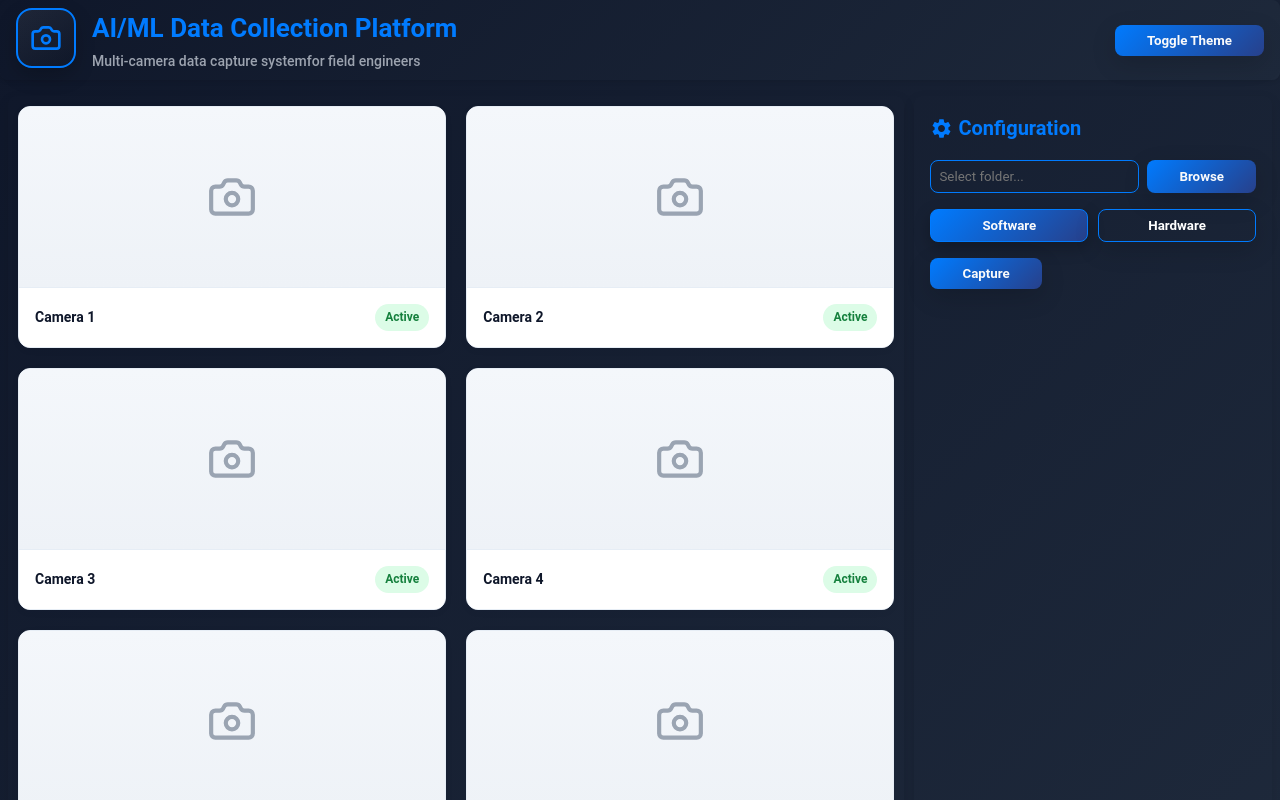
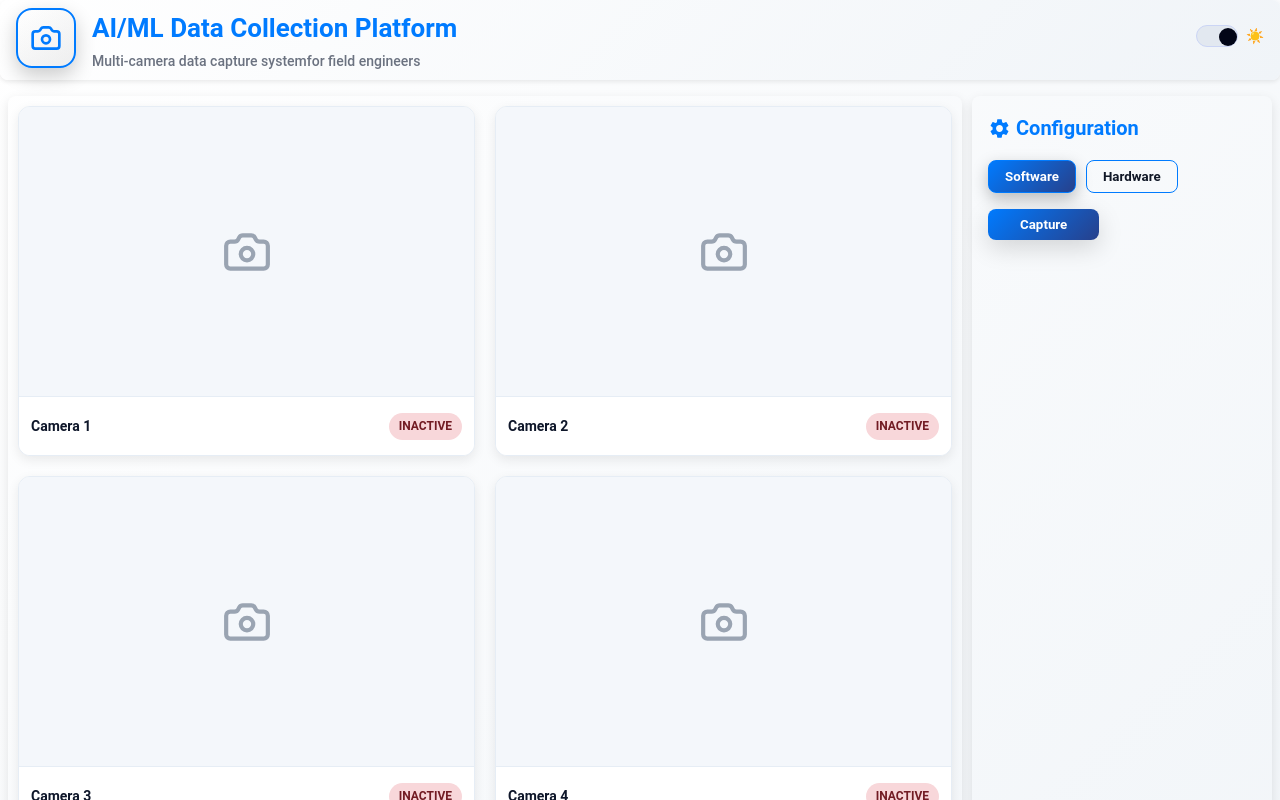
Before and after one commit to Praveen7892/Data_Collection_fe, a React (Create React App) app: page / in a window 1280 px wide. Shown: the top 800 px of the page. Built offline with nearby package versions, Linux system fonts and the light colour scheme.

Commit message:
integrated the Capture and get Capture Images API

```diff
--- a/src/App.js
+++ b/src/App.js
@@ -3,7 +3,7 @@ import "./styles/global.css";
 import DataCollection from "./layouts/DataCollection";
 
 const App = () => {
-  const [theme, setTheme] = useState("dark");
+  const [theme, setTheme] = useState("light");
 
   const toggleTheme = () => {
     setTheme(theme === "dark" ? "light" : "dark");
@@ -13,7 +13,7 @@ const App = () => {
     <div
       data-theme={theme}
     >
-      <DataCollection toggleTheme={toggleTheme} />
+      <DataCollection toggleTheme={toggleTheme} theme={theme} />
     </div>
   );
 };
--- /dev/null
+++ b/src/hooks/useDataCollection.js
@@ -0,0 +1,69 @@
+import { useState } from "react";
+import { capture as captureAPI, getCaptureImages } from "../services/services";
+
+const useDataCollection = () => {
+  const [loading, setLoading] = useState(false);
+  const [error, setError] = useState(null);
+  const [response, setResponse] = useState(null);
+  const [data, setData] = useState(null);
+
+// const capture = async () => {
+//   setLoading(true);
+//   setError(null);
+
+//  try {
+//   console.log("Calling capture API...");
+//   const res = await captureAPI({ capture: true });
+//   console.log("Capture API success:", res);
+
+//   console.log("Calling getCaptureImages...");
+//   const data = await getCaptureImages();
+//   console.log("Images received:", data);
+
+//   setData(data);
+// } catch (err) {
+//   console.error("Error happened:", err);
+// }finally {
+//     setLoading(false);
+//   }
+// };
+
+
+const capture = async () => {
+  setLoading(true);
+  setError(null);
+
+  try {
+    console.log("Calling capture API...");
+    const res = await captureAPI({ capture: true });
+    console.log("Capture API success:", res);
+
+    console.log("Calling getCaptureImages...");
+    const captureData = await getCaptureImages();
+    console.log("Images received:", captureData);
+
+    // Make sure the structure is consistent
+    setData({
+      message: captureData.message ?? "captured",
+      response: captureData.response ?? { captured_images: [] },
+      status_code: captureData.status_code ?? 200
+    });
+  } catch (err) {
+    console.error("Error happened:", err);
+    setError(err);
+  } finally {
+    setLoading(false);
+  }
+};
+
+
+  return {
+    capture,
+    loading,
+    error,
+    response,
+    data
+  };
+};
+
+export default useDataCollection;
--- a/src/layouts/DataCollection.jsx
+++ b/src/layouts/DataCollection.jsx
@@ -1,45 +1,72 @@
-import React, { useState, useRef } from "react";
+import React, { useState, useRef, useMemo } from "react";
 import { FaCamera } from "react-icons/fa";
 import { MdCameraAlt } from "react-icons/md";
 import { Camera } from "lucide-react";
 import { FiSettings } from "react-icons/fi";
+import { MdSettings } from "react-icons/md";
+import { IoSettingsOutline } from "react-icons/io5";
+import { FaSlidersH } from "react-icons/fa";
+import useDataCollection from "../hooks/useDataCollection";
 
-import { MdSettings } from "react-icons/md"; // Material
-import { IoSettingsOutline } from "react-icons/io5"; // iOS-style
-import { FaSlidersH } from "react-icons/fa"; // Sliders
 
-const DataCollection = ({ toggleTheme }) => {
-  const cameras = [
-    { name: "Camera 1", status: "active" },
-    { name: "Camera 2", status: "active" },
-    { name: "Camera 3", status: "active" },
-    { name: "Camera 4", status: "active" },
-    { name: "Camera 5", status: "active" },
-    { name: "Camera 6", status: "inactive" },
-  ];
+
+const DataCollection = ({ toggleTheme, theme }) => {
+
+ const { data, capture, loading, error } = useDataCollection();
+
+const MAX_CAMERAS = 6;
+
+console.log("captured_images:", data?.response?.captured_images);
+const images = useMemo(() => {
+  return Array.from({ length: MAX_CAMERAS }, (_, i) => {
+    const url = data?.response?.captured_images?.[i] ?? null;
+    return {
+      id: i,
+      name: `Camera ${i + 1}`,
+      src: url,
+      status: url ? "active" : "inactive",
+    };
+  });
+}, [data]);
+
+  console.log(images, "images");
+
 
   return (
     <div className="page">
-      <Header toggleTheme={toggleTheme} />
+      <Header toggleTheme={toggleTheme} theme={theme} />
       <div className="page-content">
         <div className="page-content-left">
           {" "}
+          {/* <div className="camera-grid">
+            {images.map((image, i) => (
+              <CameraCard key={i} {...image} />
+            ))}
+          </div> */}
+
           <div className="camera-grid">
-            {cameras.map((cam, i) => (
-              <CameraCard key={i} {...cam} />
-            ))}
-          </div>
+  {images.map((image) => (
+    <CameraCard key={image.id} {...image} />
+  ))}
+</div>
+
+
+
         </div>
         <div className="page-content-right">
           {" "}
-          <Configuration />
+          <Configuration
+               capture={capture}
+            loading={loading}
+            error={error}
+            />
         </div>
       </div>
     </div>
   );
 };
 
-const Header = ({ toggleTheme }) => {
+const Header = ({ toggleTheme, theme }) => {
   return (
     <header className="header">
       <div
@@ -92,15 +119,27 @@ const Header = ({ toggleTheme }) => {
         </div>
       </div>
       <div>
-        <button onClick={toggleTheme}>Toggle Theme</button>
+        {/* <button onClick={toggleTheme}> {theme === "dark" ? "🌙 Dark" : "☀️ Light"}</button> */}
+        <button
+          className={`theme-switch ${theme}`}
+          onClick={toggleTheme}
+          aria-label="Toggle theme"
+        >
+          <span className="switch-track">
+            <span className="switch-thumb" />
+          </span>
+          <span className="switch-icon">{theme === "dark" ? "🌙" : "☀️"}</span>
+        </button>
       </div>
     </header>
   );
 };
 
-const Configuration = () => {
+const Configuration = ({ capture, loading, error }) => {
   const [path, setPath] = useState("");
   const dirInputRef = useRef(null);
+
+    // const { capture, loading, error } = useDataCollection();
 
   const handleBrowse = () => {
     dirInputRef.current.click();
@@ -126,24 +165,23 @@ const Configuration = () => {
           alignItems: "center",
           gap: "5px",
           fontSize: "20px",
-          color:"var(--color-primary)",
+          color: "var(--color-primary)",
         }}
       >
         <MdSettings size={23} />
         Configuration
       </h2>
 
-      <div className="path-selector">
+      {/* <div className="path-selector">
         <input
           type="text"
           value={path}
           readOnly
           placeholder="Select folder..."
           className="input-file-path"
-
         />
 
-        <button onClick={handleBrowse}>Browse</button>
+        <button className="path-selector-browse-btn" onClick={handleBrowse}>Browse</button>
 
         <input
           type="file"
@@ -152,7 +190,7 @@ const Configuration = () => {
           webkitdirectory="true"
           onChange={handleDirectoryChange}
         />
-      </div>
+      </div> */}
 
       <div className="toggle-buttons">
         <button
@@ -171,24 +209,72 @@ const Configuration = () => {
       </div>
 
       <div>
-        {mode === "software" && <button >Capture</button>}
+        {/* {mode === "software" && <button className="path-selector-browse-btn">Capture</button>} */}
+        {mode === "software" && (
+  <button
+    className="path-selector-browse-btn"
+    onClick={capture}
+    disabled={loading}
+  >
+    {loading ? "Capturing..." : "Capture"}
+  </button>
+)}
 
-        {mode === "hardware" && <button>Hardware Action</button>}
+
+        {mode === "hardware" && (
+          <p className="hardware-msg">
+            Hardware Trigger Enabled - <br /> Cameras capture on external signal
+          </p>
+        )}
       </div>
     </div>
   );
 };
 
-const CameraCard = ({ name, status = "active" }) => {
+// const CameraCard = ({ name, status = "active" }) => {
+
+//   return (
+//     <div className="camera-card">
+//       <div className="camera-preview">
+//         <Camera size={50} className="camera-icon" />
+//         {/* {data.
+
+//         } */}
+//       </div>
+
+//       <div className="camera-footer">
+//         <span className="camera-name">{name}</span>
+
+//         <span
+//           className={`camera-status ${
+//             status === "active" ? "active" : "inactive"
+//           }`}
+//         >
+//           {status === "active" ? "Active" : "Inactive"}
+//         </span>
+//       </div>
+//     </div>
+//   );
+// };
+
+
+const CameraCard = ({ name, status = "active", src }) => {
   return (
     <div className="camera-card">
       <div className="camera-preview">
-        <Camera size={50} className="camera-icon" />
+        {src ? (
+          <img
+            src={src}
+            alt={src}
+            className="camera-image"
+          />
+        ) : (
+          <Camera size={50} className="camera-icon" />
+        )}
       </div>
 
       <div className="camera-footer">
         <span className="camera-name">{name}</span>
-
         <span
           className={`camera-status ${
             status === "active" ? "active" : "inactive"
@@ -201,4 +287,6 @@ const CameraCard = ({ name, status = "active" }) => {
   );
 };
 
+
+
 export default DataCollection;
--- /dev/null
+++ b/src/services/services.js
@@ -0,0 +1,44 @@
+const API_BASE = "http://127.0.0.1:5000/capture";
+
+
+export const capture = async (data) => {
+    console.log(data);
+    const payload = data;
+    try {
+        const res = await fetch(`${API_BASE}/click_capture`, {
+            method: "POST",
+            headers: {
+                "Content-Type": "application/json",
+            },
+            body: JSON.stringify(payload),
+        });
+
+        if (!res.ok) throw new Error("Failed to Add Plan");
+
+        const data = await res.json();
+        return data;
+    } catch (e) {
+        return e;
+    }
+};
+
+
+
+export const getCaptureImages = async () => {
+
+    try {
+        const res = await fetch(`${API_BASE}/get_captured_images`, {
+            method: "GET",
+            headers: {
+                "Content-Type": "application/json",
+            },
+        });
+
+        if (!res.ok) throw new Error("Failed to Add Plan");
+
+        const data = await res.json();
+        return data;
+    } catch (e) {
+        return e;
+    }
+};
--- a/src/styles/global.css
+++ b/src/styles/global.css
@@ -9,6 +9,8 @@
   --color-text-accent: #007bff;
   --color-text-error: #ef4444;
   --color-text-success: #22c55e;
+
+  --hardware-msg-bg: ;
 
   --font-sans: "Roboto", "Helvetica", "Arial", sans-serif;
 
@@ -36,6 +38,9 @@
   --color-text-accent: #007bff;
   --color-text-error: #b91c1c;
   --color-text-success: #16a34a;
+
+  --hardware-msg-bg: #dceaf8;
+
 
   --shadow-sm: 0 2px 4px rgba(0, 0, 0, 0.08);
   --shadow-md: 0 4px 12px rgba(0, 0, 0, 0.1);
@@ -94,7 +99,6 @@ body {
   flex: 3;
   min-width: 300px;
   border-radius: var(--radius-md);
-  /* box-shadow: 0 4px 12px rgba(0, 0, 0, 0.1); */
   box-shadow: var(--shadow-md);
 
   transition:
@@ -124,7 +128,6 @@ body {
   color: var(--color-text);
   padding: var(--space-sm) var(--space-md);
   border-radius: var(--radius-md);
-  /* box-shadow: 0 4px 12px rgba(0, 0, 0, 0.1); */
   box-shadow: var(--shadow-sm);
   transition:
     background 0.5s ease,
@@ -132,7 +135,59 @@ body {
   width: 100%;
 }
 
-button {
+
+.theme-switch {
+  display: inline-flex;
+  align-items: center;
+  gap: 0.5rem;
+  cursor: pointer;
+  background: none;
+  border: none;
+  padding: 0;
+}
+
+/* Track */
+.switch-track {
+  position: relative;
+  width: 42px;
+  height: 22px;
+  background: #020617;
+  border-radius: 999px;
+  border: 1px solid #1e293b;
+  transition: background 0.25s ease, border-color 0.25s ease;
+}
+
+/* Thumb */
+.switch-thumb {
+  position: absolute;
+  top: 2px;
+  left: 2px;
+  width: 18px;
+  height: 18px;
+  background: #e5e7eb;
+  border-radius: 50%;
+  transition: transform 0.25s ease, background 0.25s ease;
+}
+
+/* Light mode */
+.theme-switch.light .switch-track {
+  background: #e2e8f0;
+  border-color: #cbd5f5;
+}
+
+.theme-switch.light .switch-thumb {
+  transform: translateX(20px);
+  background: #020617;
+}
+
+/* Icon */
+.switch-icon {
+  font-size: 0.9rem;
+  user-select: none;
+}
+
+
+.path-selector-browse-btn {
   background: linear-gradient(
     135deg,
     var(--color-primary),
@@ -143,7 +198,6 @@ button {
   padding: var(--space-sm) var(--space-lg);
   border: none;
   font-weight: bold;
-  /* box-shadow: 0 4px 12px rgba(0, 0, 0, 0.2); */
   box-shadow: var(--shadow-lg);
 
   cursor: pointer;
@@ -153,7 +207,7 @@ button {
     background 0.3s ease;
 }
 
-button:hover {
+.path-selector-browse-btn:hover {
   transform: translateY(-2px);
   background: linear-gradient(
     135deg,
@@ -220,17 +274,29 @@ button:hover {
   box-shadow: 0 6px 16px rgba(0, 0, 0, 0.25);
 }
 
-.camera-grid {
+.hardware-msg{
+  border: 1px solid #007bff;
+  padding: var(--space-md);
+  text-align: center;
+  border-radius: var(--radius-md);
+  /* color: var(--color-primary); */
+  color: var(--color-text);
+
+  font-weight: 600;
+  background-color: var(--hardware-msg-bg);
+}
+
+/* .camera-grid {
   display: grid;
   width: 100%;
-  grid-template-columns: repeat(auto-fit, minmax(360px, 2fr));
+  grid-template-columns: repeat(auto-fit, minmax(380px, 2fr));
   gap: 20px;
   align-items: stretch;
   padding: 10px;
   box-sizing: border-box;
-}
+} */
 
-.camera-card {
+/* .camera-card {
   display: flex;
   flex-direction: column;
   background: #ffffff;
@@ -300,22 +366,125 @@ button:hover {
 .camera-status.inactive {
   background: #f1f5f9;
   color: #64748b;
+} */
+
+
+/* =====================
+   CAMERA GRID
+===================== */
+.camera-grid {
+  display: grid;
+  width: 100%;
+  grid-template-columns: repeat(auto-fill, minmax(380px, 1fr));
+  grid-auto-rows: 350px;
+  gap: 20px;
+  padding: 10px;
+  box-sizing: border-box;
 }
 
+.camera-card {
+  display: flex;
+  flex-direction: column;
+  background-color: #fff;
+  border-radius: 12px;
+  border: 1px solid #e6edf5;
+  overflow: hidden;
+  box-shadow: 0 4px 12px rgba(0, 0, 0, 0.08);
+  transition: transform 0.3s ease, box-shadow 0.3s ease;
+  cursor: pointer;
+  height: 100%; /* Fills the grid row */
+}
+
+
+.camera-preview {
+  height: 300px; /* FIXED PREVIEW HEIGHT */
+  width: 100%;
+  background-color: #f4f7fb;
+  display: flex;
+  justify-content: center;
+  align-items: center;
+  overflow: hidden;
+}
+
+.camera-image {
+  width: 100%;
+  height: 100%;
+  object-fit: contain;
+  display: block;
+}
+
+.camera-icon {
+  font-size: 50px;
+  color: #9aa4b2;
+}
+
+
+.camera-footer {
+  height: 60px; /* FIXED FOOTER HEIGHT */
+  padding: 10px 12px;
+  display: flex;
+  justify-content: space-between;
+  align-items: center;
+  border-top: 1px solid #e6edf5;
+  background-color: #fff;
+}
+
+.camera-name {
+  font-size: 14px;
+  font-weight: 600;
+  color: #0f172a;
+  white-space: nowrap;
+  overflow: hidden;
+  text-overflow: ellipsis;
+}
+
+.camera-status {
+  font-size: 12px;
+  padding: 4px 10px;
+  border-radius: 999px;
+  font-weight: 600;
+  text-transform: uppercase;
+  white-space: nowrap;
+}
+
+.camera-status.active {
+  background-color: #d4edda;
+  color: #155724;
+}
+
+.camera-status.inactive {
+  background-color: #f8d7da;
+  color: #721c24;
+}
+
+
+/* Tablets */
 @media (max-width: 1024px) {
   .camera-grid {
-    grid-template-columns: repeat(auto-fit, minmax(250px, 1fr));
+    grid-template-columns: repeat(auto-fill, minmax(250px, 1fr));
+    grid-auto-rows: 220px;
+    gap: 18px;
+  }
+
+  .camera-preview {
+    height: 170px;
   }
 
   .camera-footer {
-    height: 55px;
+    height: 50px;
   }
 }
 
+/* Small Tablets / Large Phones */
 @media (max-width: 768px) {
   .camera-grid {
-    grid-template-columns: repeat(auto-fit, minmax(200px, 1fr));
+    grid-template-columns: repeat(auto-fill, minmax(200px, 1fr));
+    grid-auto-rows: 200px;
     gap: 16px;
+  }
+
+  .camera-preview {
+    height: 150px;
   }
 
   .camera-footer {
@@ -332,14 +501,20 @@ button:hover {
   }
 }
 
+/* Phones */
 @media (max-width: 480px) {
   .camera-grid {
-    grid-template-columns: repeat(auto-fit, minmax(160px, 1fr));
+    grid-template-columns: repeat(auto-fill, minmax(160px, 1fr));
+    grid-auto-rows: 180px;
     gap: 12px;
   }
 
+  .camera-preview {
+    height: 130px;
+  }
+
   .camera-footer {
-    height: 45px;
+    height: 50px;
   }
 
   .camera-name {
```
